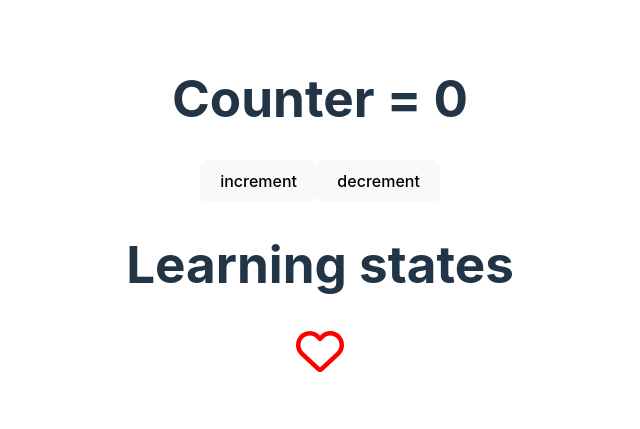
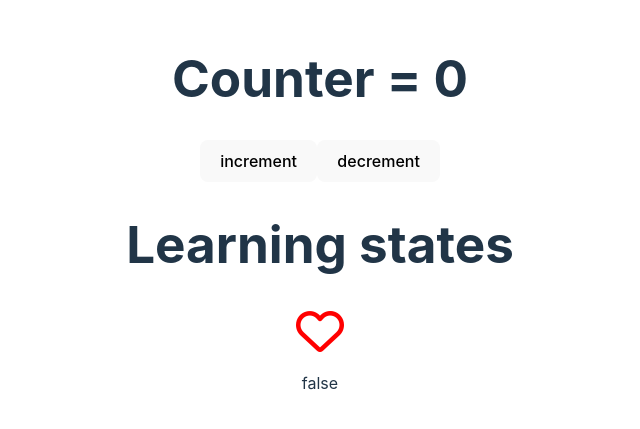
Before and after one commit to dhuruv0003/Increment-decrement-using-react, a React (Vite) app: page / in a window 1280 px wide. Shown: the part 187-616 px from the top of the page, without its empty margins (320-960 px from the left). Built offline with nearby package versions, Linux system fonts and the light colour scheme.

Commit message:
"new commit"

```diff
--- a/src/likebtn.jsx
+++ b/src/likebtn.jsx
@@ -2,18 +2,21 @@ import { useState } from "react";
 
 export default function Likebutton() {
     let ncolor={color:"red",cursor:"pointer", fontSize:"3rem" }
-    let [like,setlike]=useState(false)
-    let displaylike= (!like)?
-                     <i className="fa-regular fa-heart" style={ncolor}></i>
-                     : <i class="fa-solid fa-heart" style={ncolor}></i>
+    let [liked,setlike]=useState(false)
+    let displaylike= (!liked)?
+                     <i className="fa-regular fa-heart" style={ncolor}></i> :
+                     <i class="fa-solid fa-heart" style={ncolor}></i>
     function handlelike(){
-        setlike(!like)
+        setlike(!liked)
     }
     return (
         <div>
             <p onClick={handlelike}>
                 {displaylike}
             </p>
+            <p onClick={handlelike}>
+                {liked.toString()}
+            </p>
         </div>
     );
 }
```
